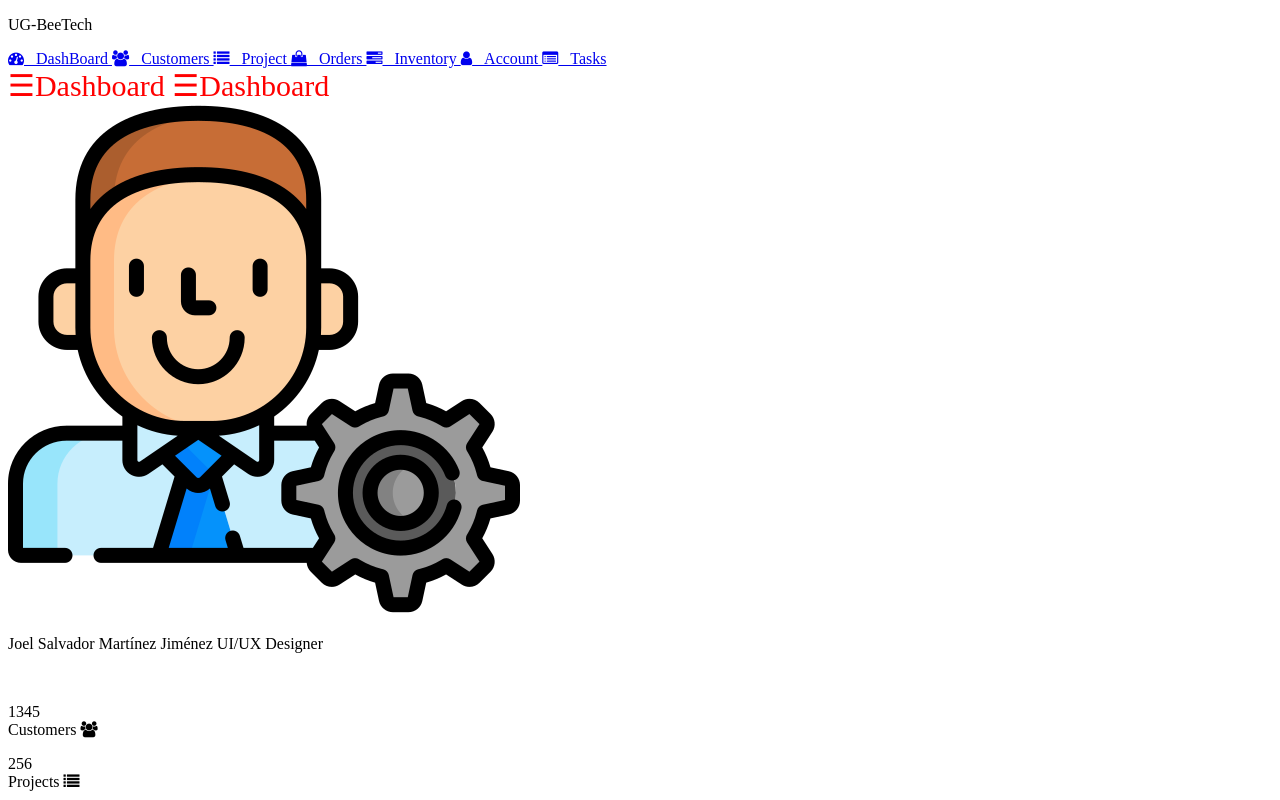
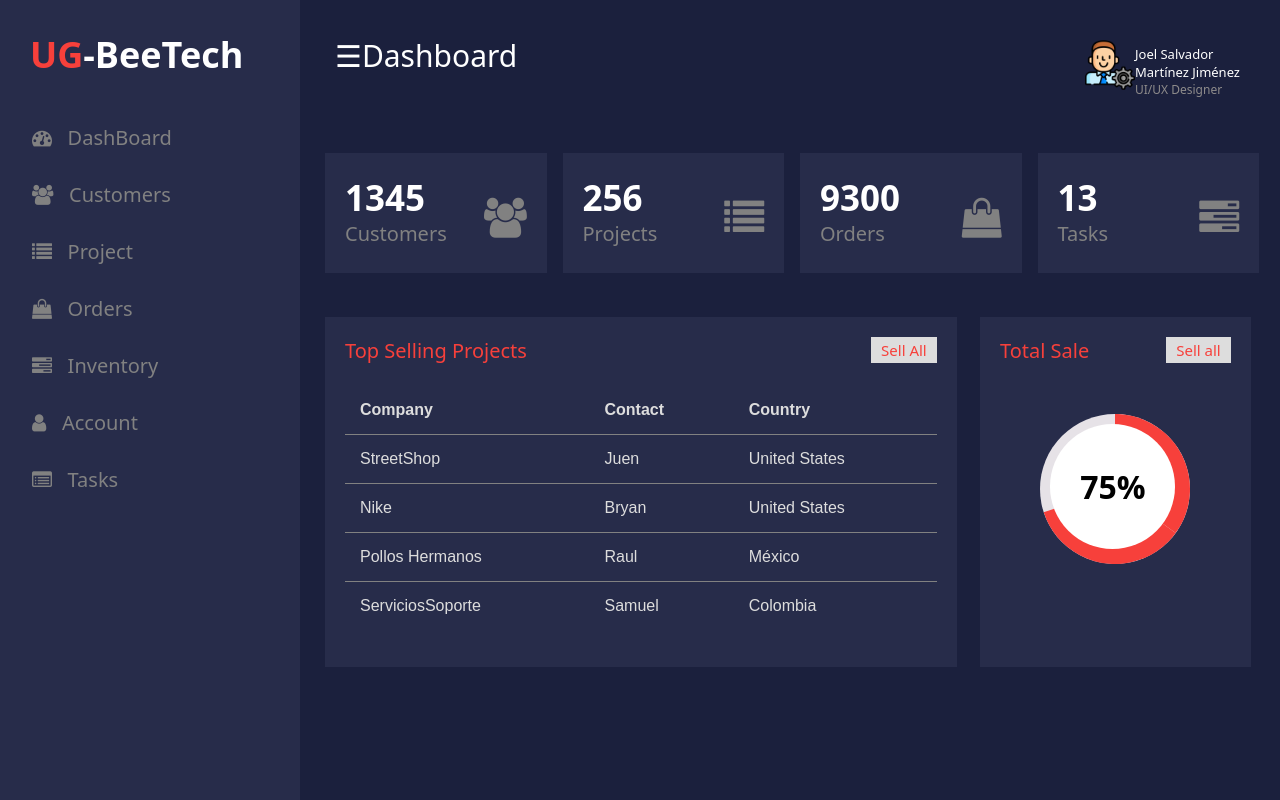
Before and after one commit to joelmtzjmnz/DashBoard, a plain HTML site: page index.html in a window 1280 px wide. Shown: the top 800 px of the page. Drawn offline with Linux system fonts and the light colour scheme.

Commit message:
agregamos css

```diff
--- a/CSS/style.css
+++ b/CSS/style.css
@@ -0,0 +1,248 @@
+body{
+    margin: 0;
+    padding: 0;
+    background-color: #1b203d;
+    overflow: hidden;
+    font-family: system-ui;
+}
+
+.clearfix{
+    clear: both;
+}
+
+.logo{
+    margin: 0px;
+    margin-left: 30px;
+    font-weight: bold;
+    color: white;
+    margin-bottom: 30px;
+}
+
+.logo span{
+    color: #f7403b;
+}
+
+.sidenav{
+    height: 100%;
+    width: 300px;
+    position: fixed;
+    z-index: 1;
+    top: 0;
+    left: 0;
+    background-color: #272c4a;
+    overflow: hidden;
+    transition: .5s;
+    padding-top: 30px;
+}
+
+.sidenav a{
+    color: #818181;
+    text-decoration: none;
+    font-size: 20px;
+    display: block;
+    transition: .5s;
+    padding: 15px 8px 15px 32px;
+}
+
+.sidenav a:hover {
+    color: #f1f1f1;
+    background-color: #1b203d;
+}
+
+.sidenav {
+    position: absolute;
+    top: 0;
+    right: 25px;
+    font-size: 36px;
+}
+
+.main {
+    transition: margin-left .5s;
+    margin-left: 300px;
+    padding: 15px;
+}
+
+.head {
+    padding: 20px;
+}
+
+.col-div-6{
+    width: 50%;
+    float: left;
+}
+
+.profile{
+    display: inline-block;
+    width: 160px;
+    float: right;
+}
+
+.pro-img{
+    width: 50px;
+    float: left;
+    margin-top: 5px;
+}
+
+.profile p{
+    color: white;
+    font-weight: 500;
+    margin-left: 50px;
+    margin-top: 10px;
+    font-size: 13px;
+}
+
+.profile p span{
+    font-weight: 400;
+    font-size: 12px;
+    color: #8e8b8b;
+    display: block;
+}
+
+.col-div-3 {
+    width: 25%;
+    float: left;
+}
+
+.box{
+    width: 85%;
+    height: 100px;
+    background-color: #272c4a;
+    padding: 10px;
+    margin-left: 10px;
+}
+
+.box p{
+    font-size: 35px;
+    color: white;
+    font-weight: bold;
+    line-height: 30px;
+    padding-left: 10px;
+    margin-top: 20px;
+    display: inline-block;
+}
+
+.box p span{
+    font-size: 20px;
+    font-weight: 400;
+    color: #818181;
+}
+
+.box-icon {
+    font-size: 40px !important;
+    float: right;
+    color: #818181;
+    padding-right: 10px;
+    margin-top: 35px !important;
+}
+
+.col-div-8{
+    width: 70%;
+    float: left;
+}
+
+.col-div-4{
+    width: 30%;
+    float: left;
+}
+
+.content-box{
+    padding: 20px;
+}
+
+.content-box p{
+    margin: 0;
+    font-size: 20px;
+    color: #f7403b;
+}
+
+.content-box p span{
+    background-color: #ddd;
+    float: right;
+    padding: 3px 10px;
+    font-size: 15px;
+}
+
+.box-8, .box-4{
+    width: 95%;
+    height: 350px;
+    background-color: #272c4a;
+}
+
+.nav2{
+    display: none;
+}
+
+.box-8{
+    margin-left: 10px;
+}
+
+table{
+    font-family: arial, sans-serif;
+    width: 100%;
+    border-collapse: collapse;
+}
+
+td, th{
+    text-align: left;
+    padding: 15px;
+    color: #ddd;
+    border-bottom: 1px solid #818181;
+}
+
+tr:last-child td{
+    border: none;
+}
+
+.circle-wrap{
+    margin: 50px auto;
+    background-color: #e6e2e7;
+    height: 150px;
+    width: 150px;
+    border-radius: 50%;
+}
+
+.circle-wrap .circle .mask, .circle-wrap .circle .fill {
+    height: 150px;
+    width: 150px;
+    position: absolute;
+    border-radius: 50%;
+}
+
+.circle-wrap .circle .mask{
+    clip: rect(0px, 150px, 150px, 75px);
+}
+
+.circle-wrap .circle .mask .fill {
+    clip: rect(0px, 75px, 150px, 0px);
+    background-color: #f7403b;
+}
+
+.circle-wrap .circle .mask.full, .circle-wrap .circle .fill{
+    animation: fill ease-in-out 3s;
+    transform: rotate(126deg);
+}
+
+@keyframes fill {
+    0% {
+        transform: rotate(0deg);
+    }
+    100% {
+        transform: rotate(126deg);
+    }
+
+}
+
+.circle-wrap .inside-circle{
+    width: 125px;
+    height: 125px;
+    border-radius: 50%;
+    z-index: 10;
+    background-color: white;
+    position: absolute;
+    margin-left: 10px;
+    margin-top: 10px;
+    font-weight: 700;
+    font-size: 2em;
+    line-height: 125px;
+    text-align: center;
+}
--- a/index.html
+++ b/index.html
@@ -47,7 +47,7 @@
     <div class="main">
         <div class="head">
             <div class="col-div-6">
-                <span class="nav" style="font-size: 30px; cursor: pointer; color: red;">
+                <span class="nav" style="font-size: 30px; cursor: pointer; color: white;">
                     &#9776;Dashboard
                 </span>
                 <span class="nav2" style="font-size: 30px; cursor: pointer; color: red;">
@@ -72,8 +72,8 @@
                     <p>
                         1345 <br>
                         <span>Customers</span>
+                    </p>
                     <i class="fa fa-users box-icon"></i>
-                    </p>
                 </div>
             </div>
             <div class="col-div-3">
@@ -81,8 +81,8 @@
                     <p>
                         256 <br>
                         <span>Projects</span>
+                    </p>
                     <i class="fa fa-list box-icon"></i>
-                    </p>
                 </div>
             </div>
             <div class="col-div-3">
@@ -90,8 +90,8 @@
                     <p>
                         9300 <br>
                         <span>Orders</span>
+                    </p>
                     <i class="fa fa-shopping-bag box-icon"></i>
-                    </p>
                 </div>
             </div>
             <div class="col-div-3">
@@ -99,8 +99,8 @@
                     <p>
                         13 <br>
                         <span>Tasks</span>
+                    </p>
                     <i class="fa fa-tasks box-icon"></i>
-                    </p>
                 </div>
             </div>
             <div class="clearfix"></div>
@@ -140,21 +140,25 @@
                     </div>
                 </div>
             </div>
-            <div class="col div 4">
+            <div class="col-div-4">
                 <div class="box-4">
                     <div class="content-box">
                         <p>
                             Total Sale <span> Sell all</span>
                         </p>
-                        <div class="cicle-wrap">
-                            <div class="mask-full">
+                        <div class="circle-wrap">
+                            <div class="circle">
+
+                                <div class="mask full">
                                     <div class="fill"></div>
                                 </div>
-                            <div class="mask-half">
+                                <div class="mask half">
                                     <div class="fill"></div>
                                 </div>
                                 <div class="inside-circle">
                                     75%
+                                </div>
+
                             </div>
                         </div>
                     </div>
@@ -162,6 +166,7 @@
             </div>
             <div class="clearix"></div>
         </div>
+
     </div>
 
 </body>
```
Lines whose indentation alone changed are shown as unchanged.
